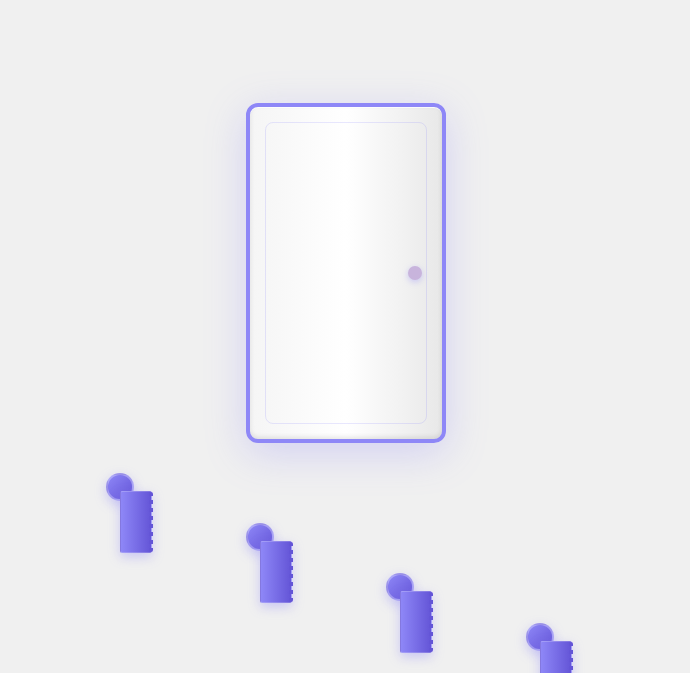
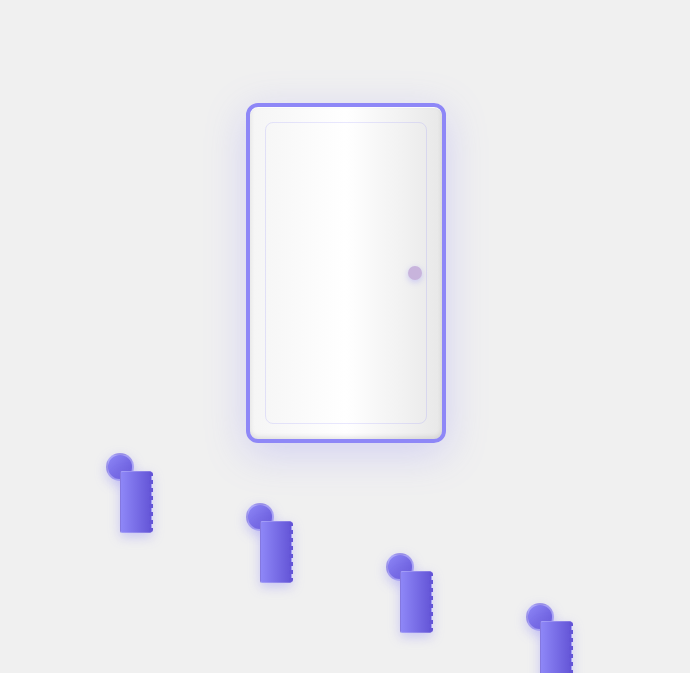
Before and after one commit to anu-peddada/WebDevFinalWebsite, a plain HTML site: page splash.html in a window 1280 px wide. Shown: the part 127-800 px from the top of the page, without its empty margins (294-984 px from the left). Drawn offline with Linux system fonts and the light colour scheme; a web font is replaced by a local one.

Commit message:
Move keys closer to door bottom level

```diff
--- a/splash.html
+++ b/splash.html
@@ -143,7 +143,7 @@
       height: 120px;
       bottom: auto;
       left: 0;
-      top: calc(50% + 190px);
+      top: calc(50% + 170px);
       display: flex;
       justify-content: center;
       align-items: flex-start;
```
